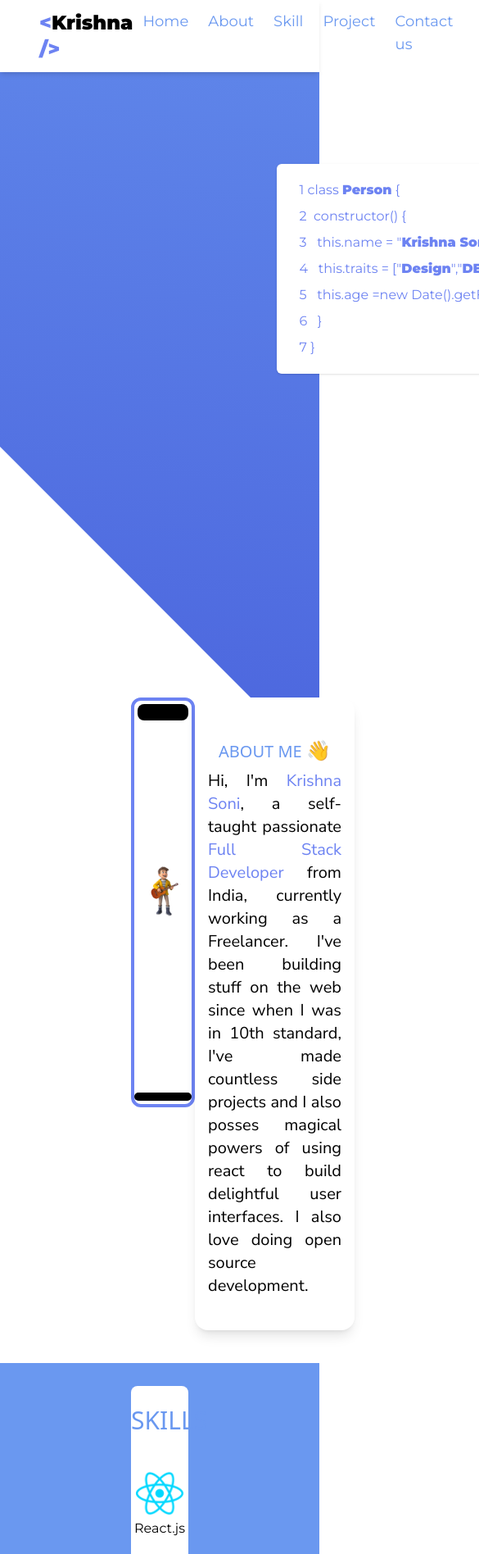
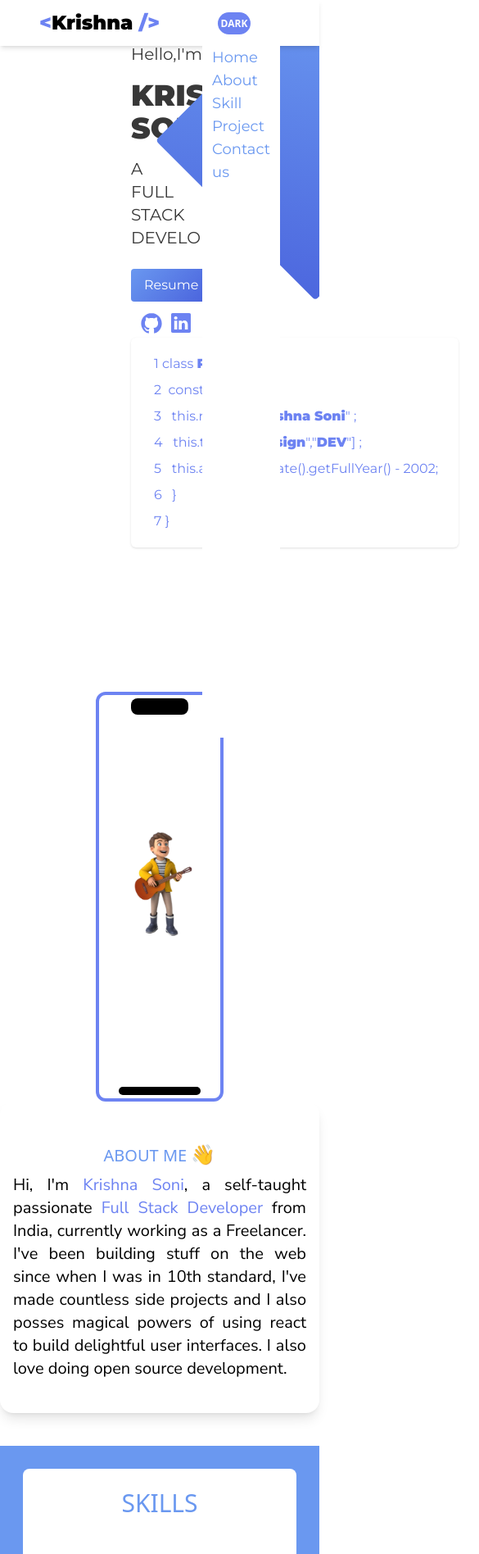
Before and after one commit to krishnaSONI011/portfolio2.0, a React (Create React App) app: page / in a window 390 px wide. Shown: the top 1896 px of the page at 82% size, 585 px wide, since content can reach past the window. Built offline with nearby package versions, Linux system fonts and the light colour scheme.

Commit message:
working on responsive layout with tailwind

```diff
--- a/src/Components/About.jsx
+++ b/src/Components/About.jsx
@@ -4,9 +4,12 @@ import Me from './Me'
 let About = ()=>{
     return (
         <>
-        <div className='flex justify-between px-40 relative z-1 mt-44'>
+        <div className='block text-center md:flex justify-between md:px-40 relative z-1 mt-44'>
+            <div className='flex justify-center'>
+
         <Phone/>
-        <div className='flex justify-center items-center'>
+            </div>
+        <div className=' flex justify-center items-center w-full md:w-full'>
 
         <Me/>
         </div>
--- a/src/Components/Bgshape.jsx
+++ b/src/Components/Bgshape.jsx
@@ -4,10 +4,11 @@ export default function Bgshape() {
   return (
     <svg
       xmlns="http://www.w3.org/2000/svg"
-      width="725"
-      height="990"
+
+      height="1000"
       viewBox="0 0 725 990"
       fill="none"
+      className="md:w-[550px] w-[200px] h-[500px] md:h-[1000px]"
     >
       <rect
         x="663.973"
--- a/src/Components/Home.jsx
+++ b/src/Components/Home.jsx
@@ -12,9 +12,9 @@ let Home = () => {
       <div className="absolute right-0 z-0 ">
         <Bgshape />
       </div>
-      <div className="h-[80vh] flex justify-center items-center font-1 ">
+      <div className="md:h-[80vh] flex justify-center items-center font-1 ">
         <div
-          className={`flex justify-between w-full px-40 mt-10 ${
+          className={`block md:flex justify-between w-full px-40 mt-10 ${
             !darkmode ? "text-[#383838]" : "text-white"
           }`}
         >
--- a/src/Components/Me.jsx
+++ b/src/Components/Me.jsx
@@ -4,7 +4,7 @@ let Me = () => {
     let {darkmode} = useDarkmode()
   return (
     <>
-      <div className={` w-[50vw] shadow-lg rounded-2xl py-10  ${darkmode ? "bg-[#383838]" : "bg-white"}`}>
+      <div className={`w-full md:w-[50vw] shadow-lg rounded-2xl py-10  ${darkmode ? "bg-[#383838]" : "bg-white"}`}>
         <div className="text-[#6A98F0] text-xl text-center p-2">
           ABOUT ME <span className="text-2xl">&#128075;</span>
         </div>
--- a/src/Components/Navbar.jsx
+++ b/src/Components/Navbar.jsx
@@ -8,7 +8,7 @@ export default function Navbar() {
     },[darkmode])
 
   return (
-    <div className={`w-full z-10 fixed py-3 shadow-md ${darkmode ? 'bg-[#232323]' : 'bg-white'} ${darkmode ? 'text-white' : 'text-black'}`} >
+    <div className={`w-full z-10 fixed py-3  shadow-md ${darkmode ? 'bg-[#232323]' : 'bg-white'} ${darkmode ? 'text-white' : 'text-black'} `} >
       <div className="flex justify-between text-lg px-12 ">
         {/* Name logo */}
         <div className="logo font-1 font-semibold text-2xl">
@@ -18,8 +18,8 @@ export default function Navbar() {
 
         {/* nav links */}
 
-        <div className="flex">
-          <ul className="flex text-[#6A98F0] font-1 mr-10">
+        <div className="block md:flex relative">
+          <ul className="block md:flex text-[#6A98F0] font-1 md:mr-10 absolute md:static bg-white h-screen md:h-fit mr-0 top-11 right-0  md:w-full">
             <li className={` ${darkmode ? 'hover:text-white' : 'hover:text-[#383838]'} cursor-pointer px-3`}>Home</li>
             <li className={` ${darkmode ? 'hover:text-white' : 'hover:text-[#383838]'} cursor-pointer px-3`}>About  </li>
             <li className={`${darkmode ? 'hover:text-white' : 'hover:text-[#383838]'} cursor-pointer px-3`}>Skill</li>
--- a/src/Components/Phone.jsx
+++ b/src/Components/Phone.jsx
@@ -5,7 +5,7 @@ export default function Phone() {
     let {darkmode} = useDarkmode()
   return (
 
-    <div className={`h-[500px] w-[20vw] border-4 border-[#6D83F2] rounded-xl  ${darkmode ? "bg-[#383838]" : "bg-white"}`}>
+    <div className={`h-[500px] w-[40vw] md:w-[20vw] border-4 border-[#6D83F2] rounded-xl  ${darkmode ? "bg-[#383838]" : "bg-white"}`}>
       <div className="flex justify-center items-center p-1">
         <div className="w-[70px] h-[20px] border-black bg-black rounded-lg"></div>
       </div>
--- a/src/Components/Skills.jsx
+++ b/src/Components/Skills.jsx
@@ -20,7 +20,7 @@ let Skill = ()=>{
     ]
     return(
         <>
-        <div className='bg-[#6A98F0]   p-7 px-40 mt-10'>
+        <div className='bg-[#6A98F0]   p-7 md:px-40 mt-10'>
             <div className='bg-white rounded-lg '>
 
                 <div className='text-center text-[#6A98F0] text-3xl py-6'>
```
